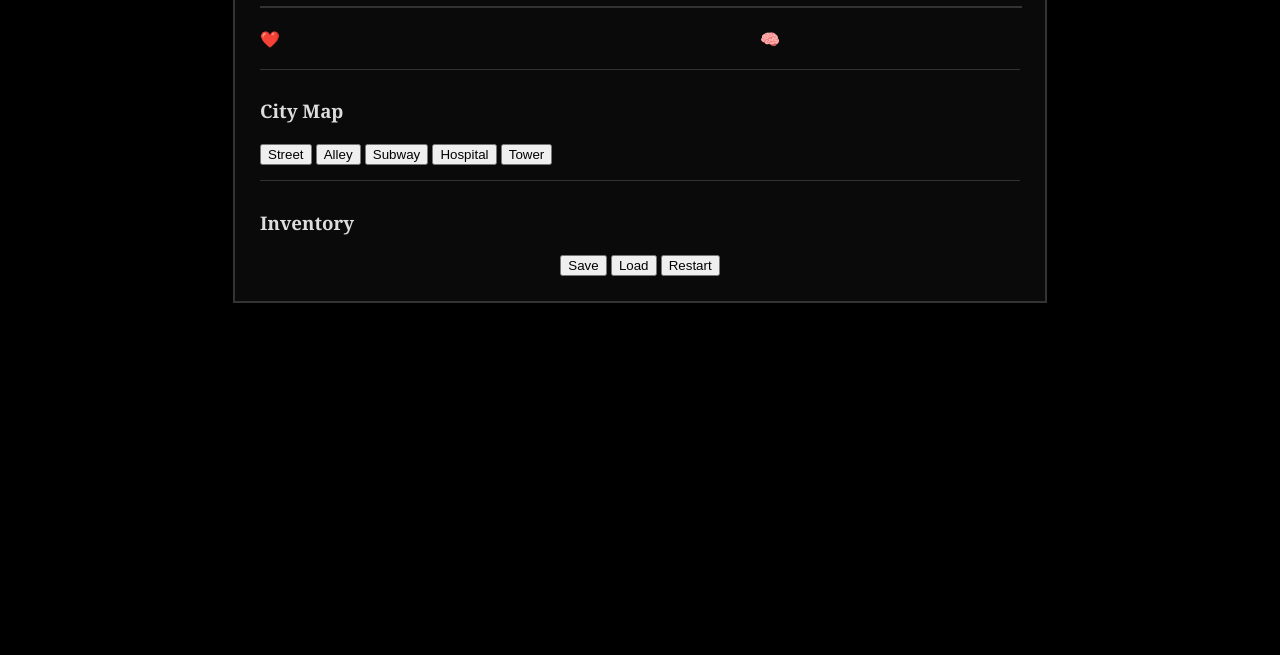
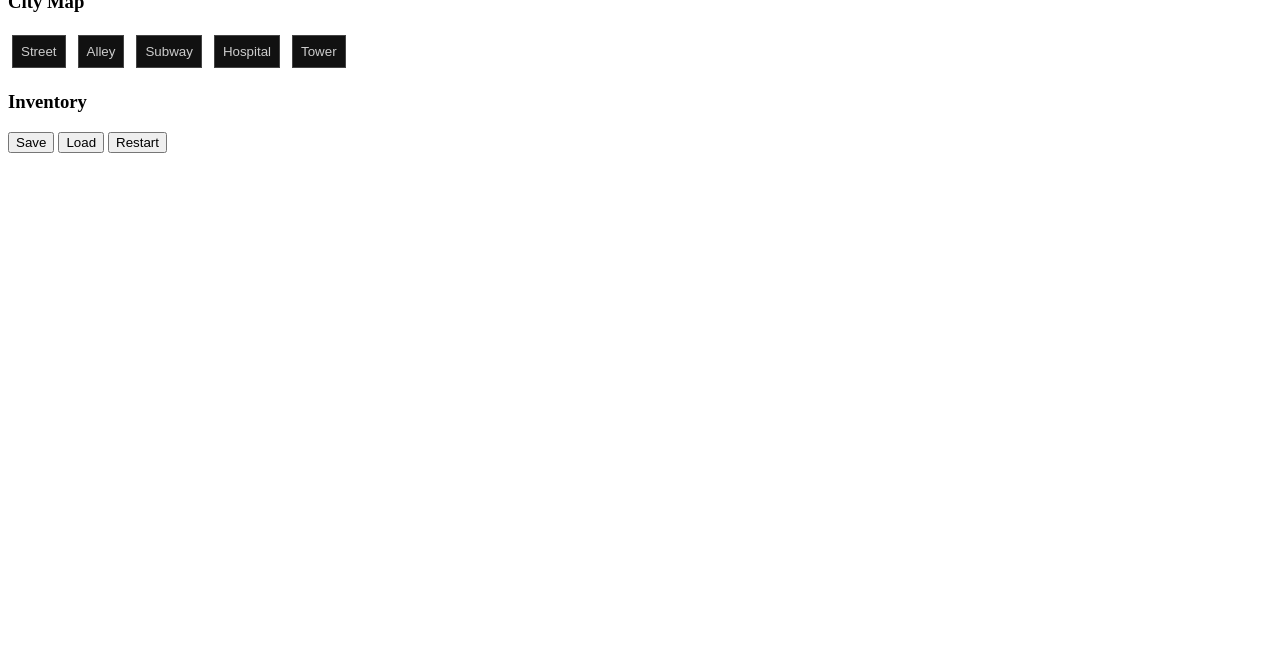
Before and after one commit to gpu-maker/light, a plain HTML site: page index.html in a window 1280 px wide. Shown: the part 145-800 px from the top of the page. Drawn offline with Linux system fonts and the light colour scheme.

Commit message:
Refactor CSS by removing unused styles
Removed unused styles and simplified CSS structure.

```diff
--- a/style.css
+++ b/style.css
@@ -1,63 +1,25 @@
-body {
-  background: #000;
-  color: #ddd;
-  font-family: Georgia, serif;
-  display: flex;
-  justify-content: center;
-  padding: 30px;
+.hidden { display: none; }
+
+#map button {
+  margin: 4px;
+  padding: 8px;
+  background: #111;
+  color: #ccc;
+  border: 1px solid #444;
 }
 
-#game {
-  width: 760px;
-  background: #0a0a0a;
-  padding: 25px;
-  border: 2px solid #333;
-  box-shadow: 0 0 30px black;
+#map button:disabled {
+  opacity: 0.3;
 }
 
-#title {
-  text-align: center;
-  color: #ffcc66;
+#dialogue {
+  border: 1px solid #444;
+  padding: 10px;
+  margin-bottom: 15px;
+  background: #080808;
 }
 
-#scene-image {
+#dialogue-choices button {
   width: 100%;
-  border: 1px solid #333;
-  margin-bottom: 15px;
+  margin: 5px 0;
 }
-
-#stats {
-  display: flex;
-  justify-content: space-between;
-  margin-bottom: 10px;
-}
-
-#story {
-  line-height: 1.7;
-  margin-bottom: 15px;
-}
-
-#choices button {
-  width: 100%;
-  padding: 12px;
-  margin: 8px 0;
-  background: #111;
-  color: #fff;
-  border: 1px solid #444;
-  cursor: pointer;
-}
-
-#choices button:hover {
-  background: #333;
-}
-
-#inventory, #map {
-  margin-top: 15px;
-  border-top: 1px solid #333;
-  padding-top: 10px;
-}
-
-#controls {
-  text-align: center;
-  margin-top: 15px;
-}
```
